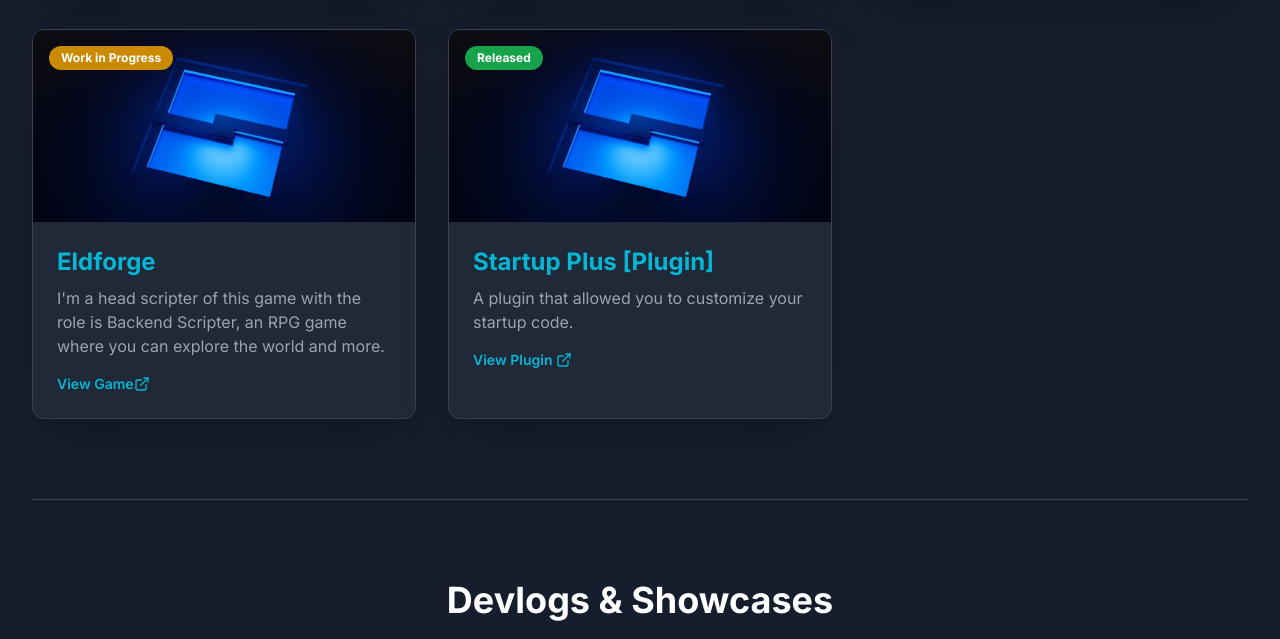
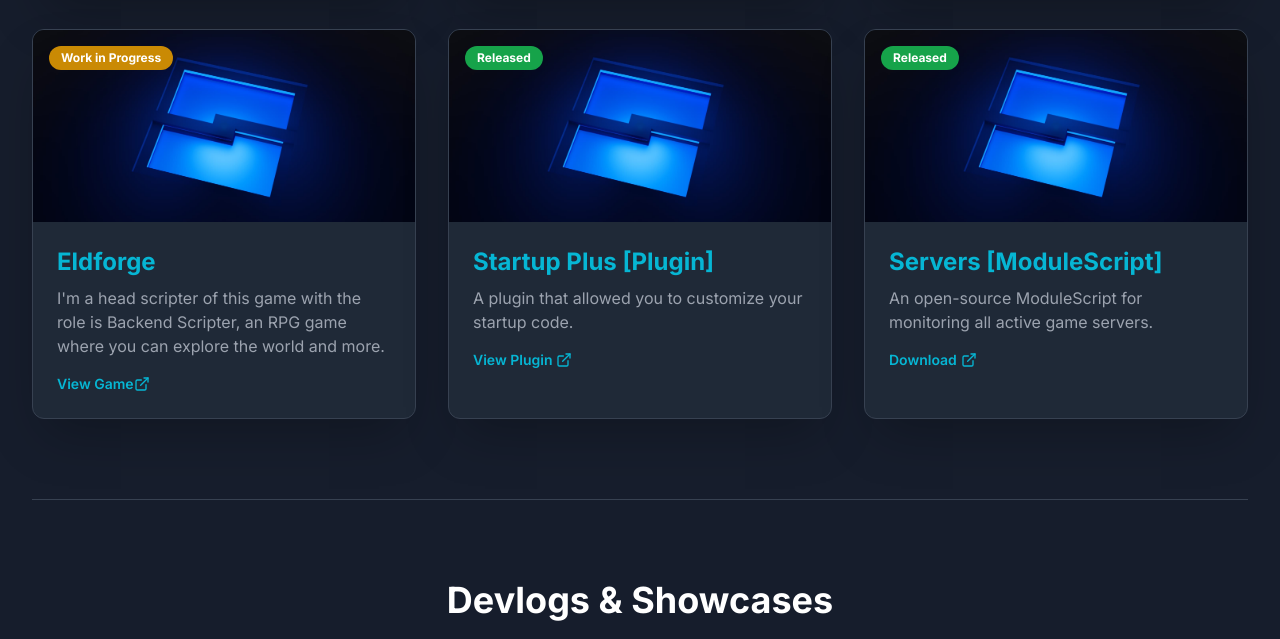
Before and after one commit to phongEloper/portfolio, a plain HTML site: page index.html in a window 1280 px wide. Shown: the part 1975-2614 px from the top of the page. Drawn offline with nearby package versions, Linux system fonts and the light colour scheme.

Commit message:
Add Servers (modulescript) to "My Great Projects" page

```diff
--- a/index.html
+++ b/index.html
@@ -219,6 +219,27 @@
                     </div>
                 </div>
 
+                <div class="bg-gray-800 rounded-xl shadow-2xl overflow-hidden transform hover:translate-y-[-5px] transition duration-300 relative border border-gray-700 group">
+                    <span class="absolute top-4 left-4 bg-green-600 text-white text-xs font-bold px-3 py-1 rounded-full z-10">
+                        Released
+                    </span>
+                    <a href="https://github.com/phongEloper/Servers-ModuleScript/" target="_blank" class="block">
+                        <img
+                            src="assets/background.jpeg"
+                            alt="Startup Plus Thumbnail"
+                            class="w-full h-48 object-cover group-hover:opacity-90 transition duration-300"
+                            onerror="this.onerror=null; this.src='https://placehold.co/600x200/1f2937/d1d5db?text=Startup+Plus+Plugin'">
+                    </a>
+                    <div class="p-6">
+                        <h3 class="text-2xl font-bold text-cyan-500 mb-2">Servers [ModuleScript]</h3>
+                        <p class="text-gray-400 mb-4 text-base">
+                            An open-source ModuleScript for monitoring all active game servers.
+                        </p>
+                        <a href="https://github.com/phongEloper/Servers-ModuleScript/releases" target="_blank" class="text-sm text-cyan-500 hover:text-cyan-400 font-semibold flex items-center mt-3">
+                            Download <svg xmlns="http://www.w3.org/2000/svg" width="16" height="16" viewBox="0 0 24 24" fill="none" stroke="currentColor" stroke-width="2" stroke-linecap="round" stroke-linejoin="round" class="lucide lucide-external-link ml-1"><path d="M15 3h6v6"/><path d="M10 14L21 3"/><path d="M18 13v6a2 2 0 0 1-2 2H5a2 2 0 0 1-2-2V8a2 2 0 0 1 2-2h6"/></svg>
+                        </a>
+                    </div>
+                </div>
             </div>
         </section>
 
```
